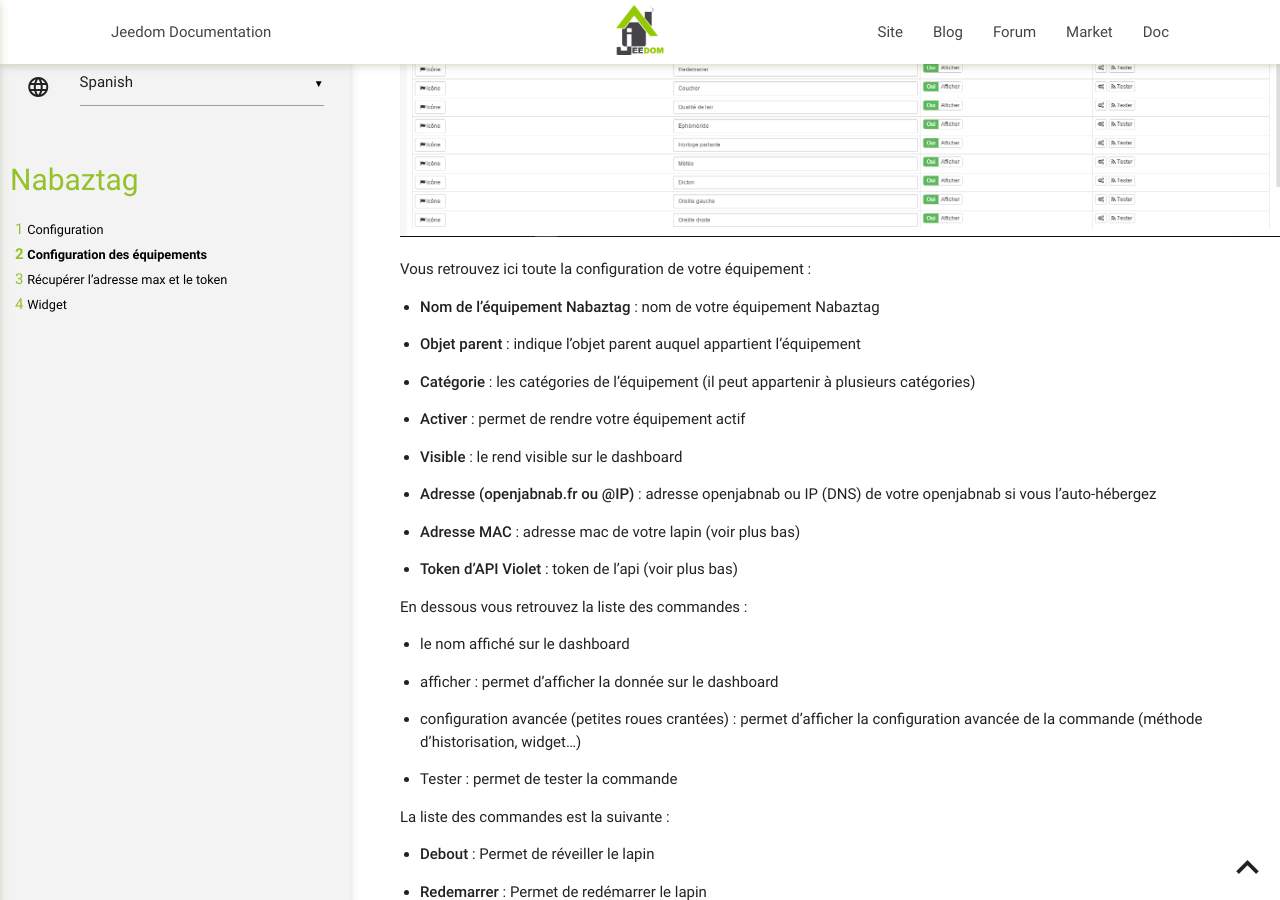
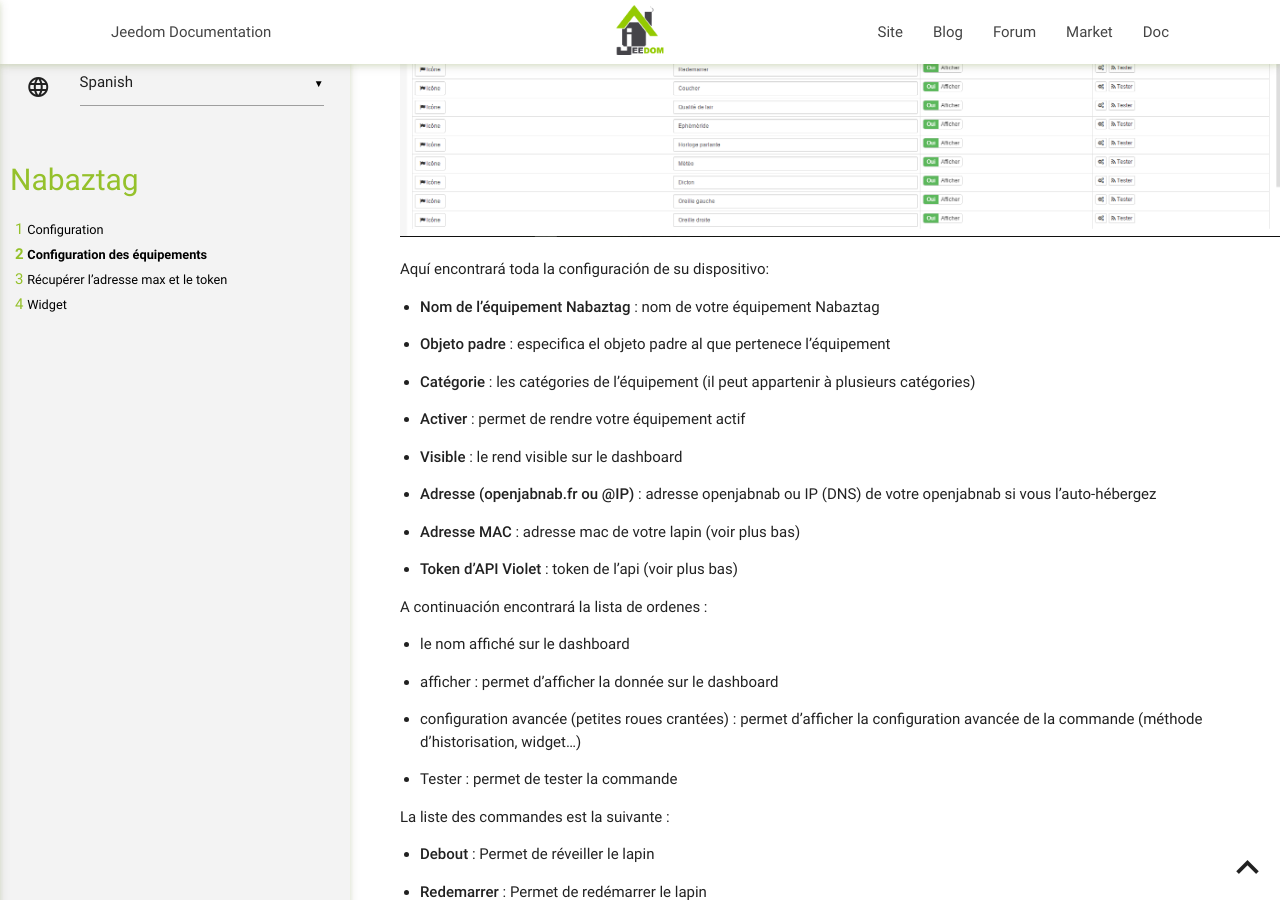
Before and after one commit to jeedom/plugin-nabaztag, a Jekyll site: the page built from docs/es_ES/index.md, in a window 1280 px wide and 900 px high, scrolled down 1561 px. Built offline with Jekyll 4.4.1, drawn with Linux system fonts in a browser that asks for light colours; our own code applies the rules of GitHub Pages for plain Markdown files.

Commit message:
[ROBOT] Action all

```diff
--- a/docs/es_ES/index.md
+++ b/docs/es_ES/index.md
@@ -25,11 +25,11 @@ Une fois un équipement sélectionné vous obtenez :
 
 ![nabaztag3](../images/nabaztag3.png)
 
-Vous retrouvez ici toute la configuration de votre équipement :
+Aquí encontrará toda la configuración de su dispositivo:
 
 -   **Nom de l’équipement Nabaztag** : nom de votre équipement Nabaztag
 
--   **Objet parent** : indique l’objet parent auquel appartient
+-   **Objeto padre** : especifica el objeto padre al que pertenece
     l’équipement
 
 -   **Catégorie** : les catégories de l’équipement (il peut appartenir à
@@ -46,7 +46,7 @@ Vous retrouvez ici toute la configuration de votre équipement :
 
 -   **Token d’API Violet** : token de l’api (voir plus bas)
 
-En dessous vous retrouvez la liste des commandes :
+A continuación encontrará la lista de ordenes :
 
 -   le nom affiché sur le dashboard
 
```
Also changed, not shown: docs/de_DE/index.md (+2 -2 lines), docs/en_US/index.md (+2 -2 lines).
